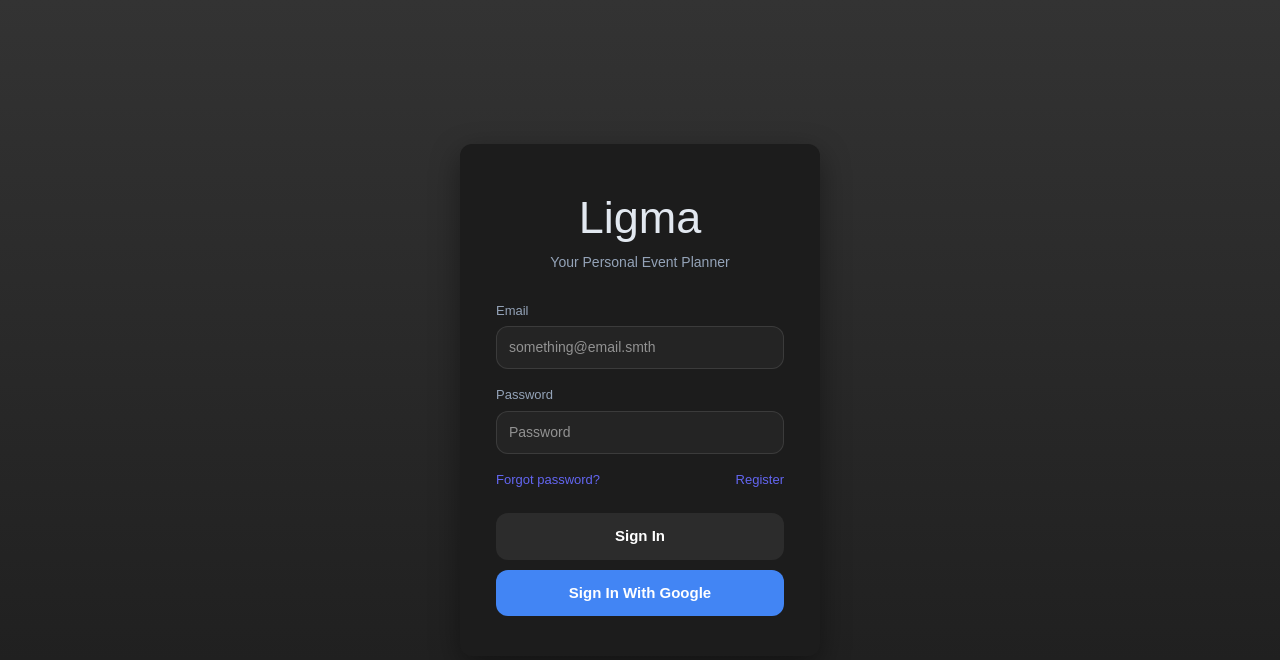
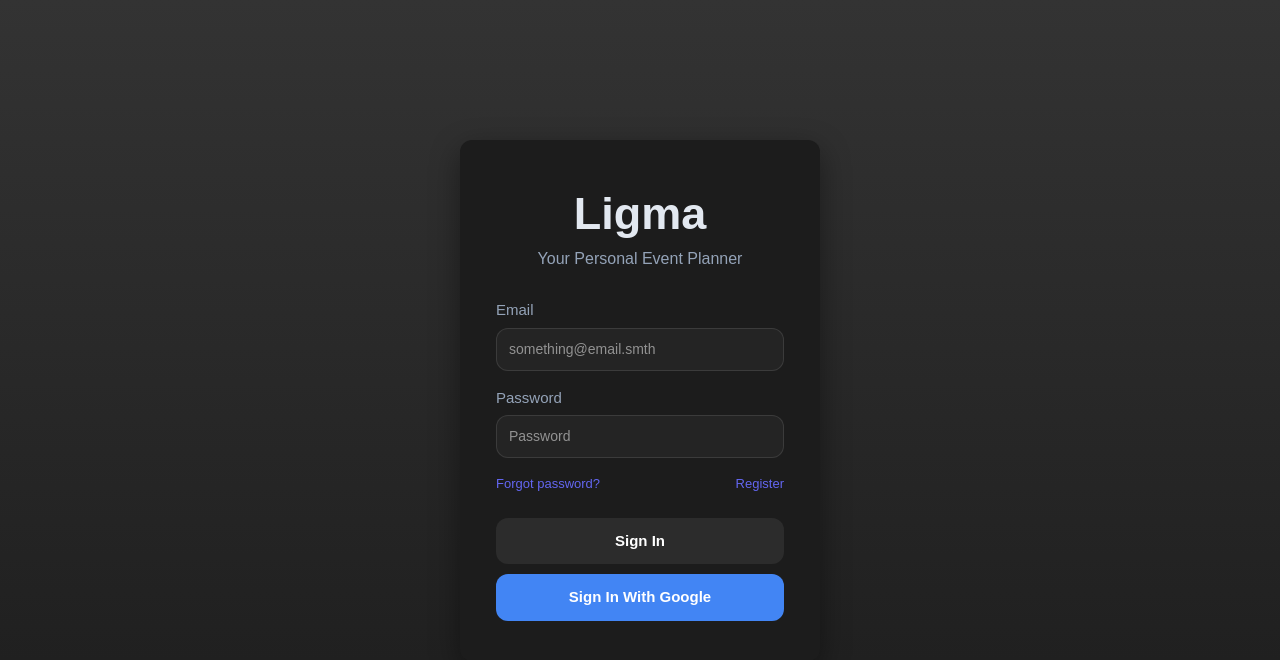
Before and after one commit to Exanperanto605/Ligma-PersonalEventPlanner, a Next.js app in the folder ligma-personaleventplanner/: page / in a window 1280 px wide. Shown: the top 660 px of the page. Built offline with nearby package versions, Linux system fonts and the light colour scheme; no server answers.

Commit message:
Minor Change w/ Font Weights & Sizes

```diff
--- a/ligma-personaleventplanner/src/app/styles/auth_style.module.css
+++ b/ligma-personaleventplanner/src/app/styles/auth_style.module.css
@@ -30,12 +30,13 @@
 
 .nameh1 {
     font-size: 45px;
+    font-weight: 600;
     margin: 0;
 }
 
 .subtitle {
     color: var(--muted);
-    font-size: 14px;
+    font-size: 16px;
     margin-bottom: 28px;
 }
 
@@ -46,7 +47,8 @@
 
 .inputgroup label {
     display: block;
-    font-size: 13px;
+    font-size: 15px;
+    font-weight: 500;
     color: var(--muted);
     margin-bottom: 6px;
 }
```
